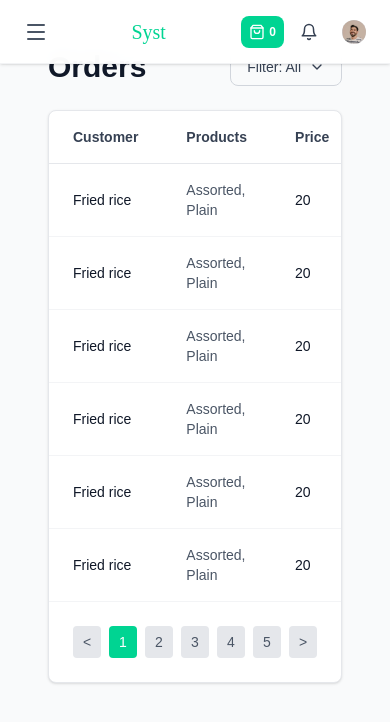
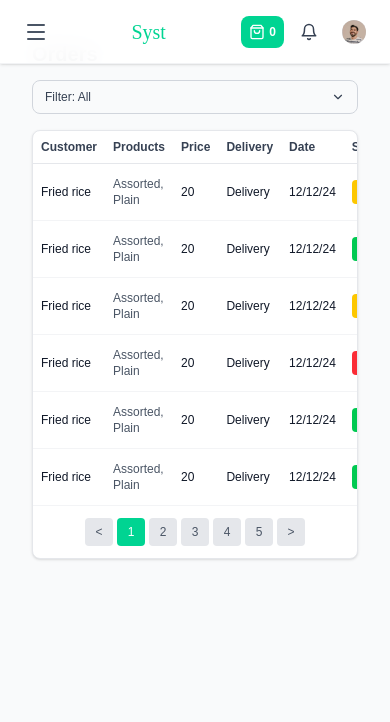
Before and after one commit to Aristocratjnr/frontend-test, a Next.js app: page /Syst/orders in a window 390 px wide. Shown: the top 722 px of the page. Built offline with nearby package versions, Linux system fonts and the light colour scheme.

Commit message:
refactor: improve layout and styling for Orders and ProductHistory components

```diff
--- a/src/app/Syst/orders/page.tsx
+++ b/src/app/Syst/orders/page.tsx
@@ -38,47 +38,47 @@ export default function Orders() {
 
   const SkeletonRow = () => (
     <tr className="border-b border-gray-100">
-      <td className="py-4 px-6">
-        <div className="h-4 bg-gray-200 rounded animate-pulse"></div>
+      <td className="py-3 sm:py-4 px-2 sm:px-4 lg:px-6">
+        <div className="h-3 sm:h-4 bg-gray-200 rounded animate-pulse w-16 sm:w-20"></div>
       </td>
-      <td className="py-4 px-6">
-        <div className="h-4 bg-gray-200 rounded animate-pulse w-3/4"></div>
+      <td className="py-3 sm:py-4 px-2 sm:px-4 lg:px-6">
+        <div className="h-3 sm:h-4 bg-gray-200 rounded animate-pulse w-20 sm:w-24"></div>
       </td>
-      <td className="py-4 px-6">
-        <div className="h-4 bg-gray-200 rounded animate-pulse w-1/2"></div>
+      <td className="py-3 sm:py-4 px-2 sm:px-4 lg:px-6">
+        <div className="h-3 sm:h-4 bg-gray-200 rounded animate-pulse w-8 sm:w-12"></div>
       </td>
-      <td className="py-4 px-6">
-        <div className="h-4 bg-gray-200 rounded animate-pulse w-1/2"></div>
+      <td className="py-3 sm:py-4 px-2 sm:px-4 lg:px-6">
+        <div className="h-3 sm:h-4 bg-gray-200 rounded animate-pulse w-12 sm:w-16"></div>
       </td>
-      <td className="py-4 px-6">
-        <div className="h-4 bg-gray-200 rounded animate-pulse w-2/3"></div>
+      <td className="py-3 sm:py-4 px-2 sm:px-4 lg:px-6">
+        <div className="h-3 sm:h-4 bg-gray-200 rounded animate-pulse w-10 sm:w-14"></div>
       </td>
-      <td className="py-4 px-6">
-        <div className="h-8 bg-gray-200 rounded animate-pulse w-24"></div>
+      <td className="py-3 sm:py-4 px-2 sm:px-4 lg:px-6">
+        <div className="h-6 sm:h-7 lg:h-8 bg-gray-200 rounded animate-pulse w-16 sm:w-20 lg:w-24"></div>
       </td>
     </tr>
   );
 
   return (
-    <div className="p-8 bg-gray-50 min-h-screen">
+    <div className="p-4 sm:p-6 lg:p-8 pt-6 sm:pt-6 lg:pt-8 bg-gray-50 min-h-screen">
       {/* Header */}
-      <div className="flex items-center justify-between mb-6">
-        <h1 className="text-3xl font-bold text-gray-900">Orders</h1>
-        <div className="relative">
+      <div className="flex flex-col sm:flex-row items-start sm:items-center justify-between mb-4 sm:mb-6 gap-3 sm:gap-0">
+        <h1 className="text-xl sm:text-2xl lg:text-3xl font-bold text-gray-900">Orders</h1>
+        <div className="relative w-full sm:w-auto">
           <button
-            className="flex items-center gap-2 px-4 py-2 border border-gray-300 rounded-lg hover:bg-gray-50 text-gray-700"
+            className="flex items-center justify-between gap-2 px-3 sm:px-4 py-2 border border-gray-300 rounded-lg hover:bg-gray-50 text-gray-700 w-full sm:w-auto min-w-[140px] sm:min-w-[160px]"
             onClick={() => setIsFilterOpen(!isFilterOpen)}
           >
-            <span className="text-sm font-medium">Filter: {selectedFilter}</span>
-            <ChevronDown size={16} />
+            <span className="text-xs sm:text-sm font-medium">Filter: {selectedFilter}</span>
+            <ChevronDown size={14} className="sm:w-4 sm:h-4" />
           </button>
 
           {isFilterOpen && (
-            <div className="absolute right-0 mt-2 w-40 bg-white border border-gray-200 rounded-lg shadow-lg z-10">
+            <div className="absolute right-0 sm:right-0 mt-2 w-full sm:w-40 bg-white border border-gray-200 rounded-lg shadow-lg z-10">
               {filterOptions.map((option) => (
                 <button
                   key={option}
-                  className="block w-full text-left px-4 py-2 hover:bg-gray-50 text-gray-700 first:rounded-t-lg last:rounded-b-lg text-sm"
+                  className="block w-full text-left px-3 sm:px-4 py-2 hover:bg-gray-50 text-gray-700 first:rounded-t-lg last:rounded-b-lg text-xs sm:text-sm"
                   onClick={() => handleFilterSelect(option)}
                 >
                   {option}
@@ -95,12 +95,12 @@ export default function Orders() {
           <table className="w-full">
             <thead>
               <tr className="border-b border-gray-200">
-                <th className="text-left py-4 px-6 text-sm font-semibold text-gray-700">Customer</th>
-                <th className="text-left py-4 px-6 text-sm font-semibold text-gray-700">Products</th>
-                <th className="text-left py-4 px-6 text-sm font-semibold text-gray-700">Price</th>
-                <th className="text-left py-4 px-6 text-sm font-semibold text-gray-700">Delivery</th>
-                <th className="text-left py-4 px-6 text-sm font-semibold text-gray-700">Date</th>
-                <th className="text-left py-4 px-6 text-sm font-semibold text-gray-700">Status</th>
+                <th className="text-left py-2 sm:py-3 px-2 sm:px-4 lg:px-6 text-xs sm:text-sm font-semibold text-gray-700">Customer</th>
+                <th className="text-left py-2 sm:py-3 px-2 sm:px-4 lg:px-6 text-xs sm:text-sm font-semibold text-gray-700">Products</th>
+                <th className="text-left py-2 sm:py-3 px-2 sm:px-4 lg:px-6 text-xs sm:text-sm font-semibold text-gray-700">Price</th>
+                <th className="text-left py-2 sm:py-3 px-2 sm:px-4 lg:px-6 text-xs sm:text-sm font-semibold text-gray-700">Delivery</th>
+                <th className="text-left py-2 sm:py-3 px-2 sm:px-4 lg:px-6 text-xs sm:text-sm font-semibold text-gray-700">Date</th>
+                <th className="text-left py-2 sm:py-3 px-2 sm:px-4 lg:px-6 text-xs sm:text-sm font-semibold text-gray-700">Status</th>
               </tr>
             </thead>
             <tbody>
@@ -113,15 +113,15 @@ export default function Orders() {
                 // Show actual filtered data when loaded
                 filteredOrders.map((order, index) => (
                   <tr key={index} className="border-b border-gray-100 hover:bg-gray-50">
-                    <td className="py-4 px-6 text-sm text-gray-900">{order.customer}</td>
-                    <td className="py-4 px-6 text-sm text-gray-600">{order.products}</td>
-                    <td className="py-4 px-6 text-sm text-gray-900">{order.price}</td>
-                    <td className="py-4 px-6 text-sm text-gray-900">{order.delivery}</td>
-                    <td className="py-4 px-6 text-sm text-gray-900">{order.date}</td>
-                    <td className="py-4 px-6">
-                      <button className={`${order.statusColor} text-white px-4 py-1.5 rounded text-sm font-medium flex items-center gap-2 min-w-[110px] justify-between`}>
+                    <td className="py-3 sm:py-4 px-2 sm:px-4 lg:px-6 text-xs sm:text-sm text-gray-900">{order.customer}</td>
+                    <td className="py-3 sm:py-4 px-2 sm:px-4 lg:px-6 text-xs sm:text-sm text-gray-600">{order.products}</td>
+                    <td className="py-3 sm:py-4 px-2 sm:px-4 lg:px-6 text-xs sm:text-sm text-gray-900">{order.price}</td>
+                    <td className="py-3 sm:py-4 px-2 sm:px-4 lg:px-6 text-xs sm:text-sm text-gray-900">{order.delivery}</td>
+                    <td className="py-3 sm:py-4 px-2 sm:px-4 lg:px-6 text-xs sm:text-sm text-gray-900">{order.date}</td>
+                    <td className="py-3 sm:py-4 px-2 sm:px-4 lg:px-6">
+                      <button className={`${order.statusColor} text-white px-2 sm:px-3 lg:px-4 py-1 sm:py-1.5 rounded text-xs sm:text-sm font-medium flex items-center gap-1 sm:gap-2 min-w-[80px] sm:min-w-[90px] lg:min-w-[110px] justify-between`}>
                         <span>{order.status}</span>
-                        <ChevronDown size={14} />
+                        <ChevronDown size={12} className="sm:w-3.5 sm:h-3.5" />
                       </button>
                     </td>
                   </tr>
@@ -132,26 +132,26 @@ export default function Orders() {
         </div>
 
         {/* Pagination */}
-        <div className="flex justify-end items-center gap-2 p-6">
-          <button className="w-8 h-8 rounded flex items-center justify-center bg-gray-200 text-gray-600 font-medium text-sm hover:bg-gray-300">
+        <div className="flex flex-wrap justify-center sm:justify-end items-center gap-1 sm:gap-2 p-3 sm:p-4 lg:p-6">
+          <button className="w-7 h-7 sm:w-8 sm:h-8 rounded flex items-center justify-center bg-gray-200 text-gray-600 font-medium text-xs sm:text-sm hover:bg-gray-300">
             &lt;
           </button>
-          <button className="w-8 h-8 rounded flex items-center justify-center bg-emerald-400 text-white font-medium text-sm hover:bg-emerald-500">
+          <button className="w-7 h-7 sm:w-8 sm:h-8 rounded flex items-center justify-center bg-emerald-400 text-white font-medium text-xs sm:text-sm hover:bg-emerald-500">
             1
           </button>
-          <button className="w-8 h-8 rounded flex items-center justify-center bg-gray-200 text-gray-600 font-medium text-sm hover:bg-gray-300">
+          <button className="w-7 h-7 sm:w-8 sm:h-8 rounded flex items-center justify-center bg-gray-200 text-gray-600 font-medium text-xs sm:text-sm hover:bg-gray-300">
             2
           </button>
-          <button className="w-8 h-8 rounded flex items-center justify-center bg-gray-200 text-gray-600 font-medium text-sm hover:bg-gray-300">
+          <button className="w-7 h-7 sm:w-8 sm:h-8 rounded flex items-center justify-center bg-gray-200 text-gray-600 font-medium text-xs sm:text-sm hover:bg-gray-300">
             3
           </button>
-          <button className="w-8 h-8 rounded flex items-center justify-center bg-gray-200 text-gray-600 font-medium text-sm hover:bg-gray-300">
+          <button className="w-7 h-7 sm:w-8 sm:h-8 rounded flex items-center justify-center bg-gray-200 text-gray-600 font-medium text-xs sm:text-sm hover:bg-gray-300">
             4
           </button>
-          <button className="w-8 h-8 rounded flex items-center justify-center bg-gray-200 text-gray-600 font-medium text-sm hover:bg-gray-300">
+          <button className="w-7 h-7 sm:w-8 sm:h-8 rounded flex items-center justify-center bg-gray-200 text-gray-600 font-medium text-xs sm:text-sm hover:bg-gray-300">
             5
           </button>
-          <button className="w-8 h-8 rounded flex items-center justify-center bg-gray-200 text-gray-600 font-medium text-sm hover:bg-gray-300">
+          <button className="w-7 h-7 sm:w-8 sm:h-8 rounded flex items-center justify-center bg-gray-200 text-gray-600 font-medium text-xs sm:text-sm hover:bg-gray-300">
             &gt;
           </button>
         </div>
```
Also changed, not shown: src/app/Syst/products/page.tsx (+46 -46 lines).
